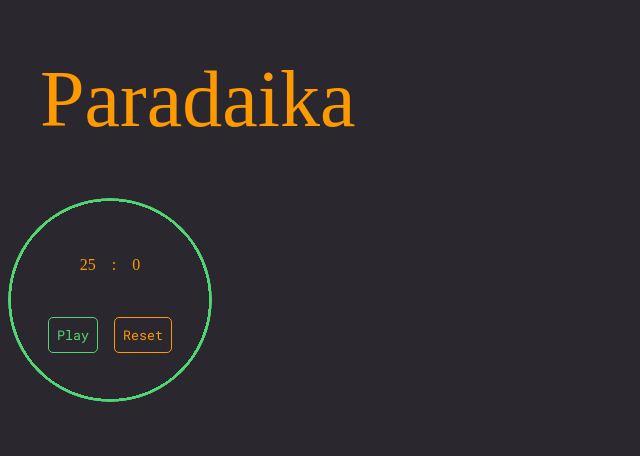
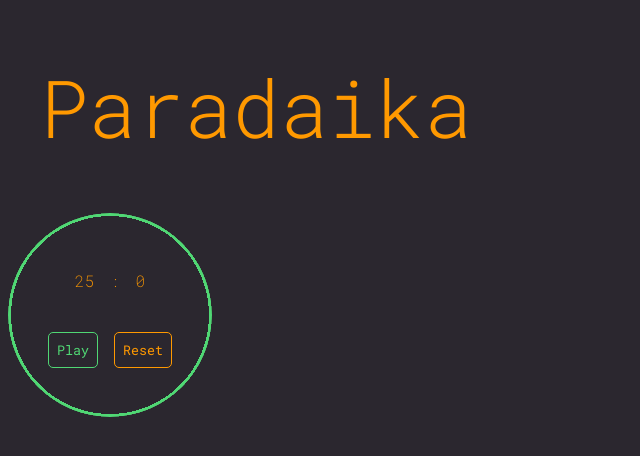
Before and after one commit to Paradaika/web, a React (Create React App) app: page / in a window 1280 px wide. Shown: the top 456 px of the page, without its empty margins (0-640 px from the left). Built offline with nearby package versions, Linux system fonts and the light colour scheme.

Commit message:
ADD - ITheme interface

```diff
--- a/src/domain/styles/themes.ts
+++ b/src/domain/styles/themes.ts
@@ -1,10 +1,21 @@
-const defaultTheme = {
+export interface ITheme {
+  background: string;
+  main: string;
+  secondary: string;
+  success: string;
+  error: string;
+  grey: string;
+  fontFamily: string;
+}
+
+const defaultTheme: ITheme = {
   background: '#2b272f',
   main: '#ff9900',
   secondary: '#63B2FF',
   success: '#50D774',
   error: '#FF262A',
-  grey: '#6A676C'
+  grey: '#6A676C',
+  fontFamily: 'Roboto Mono, monospace'
 };
 
 export const themes = { defaultTheme };
```
